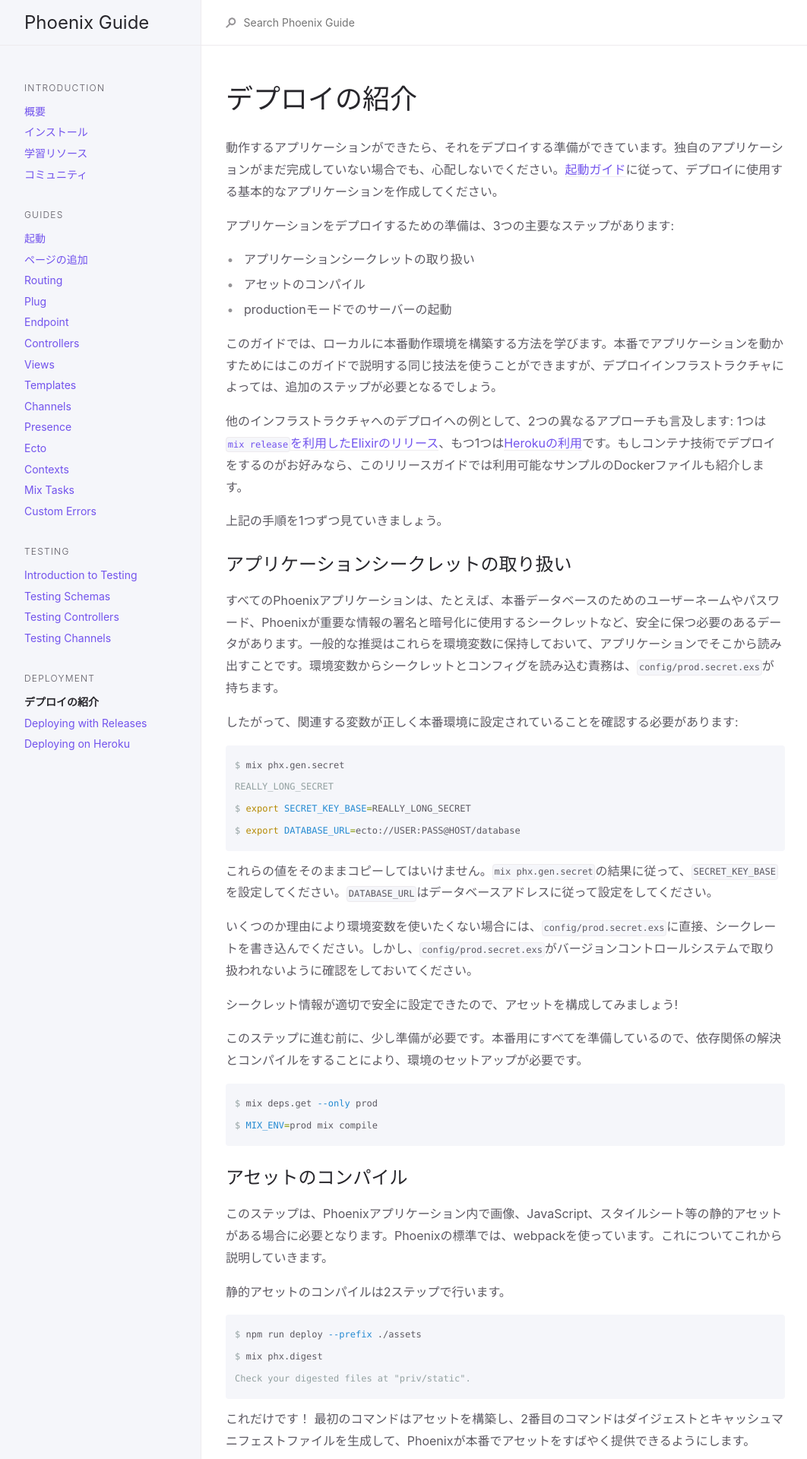
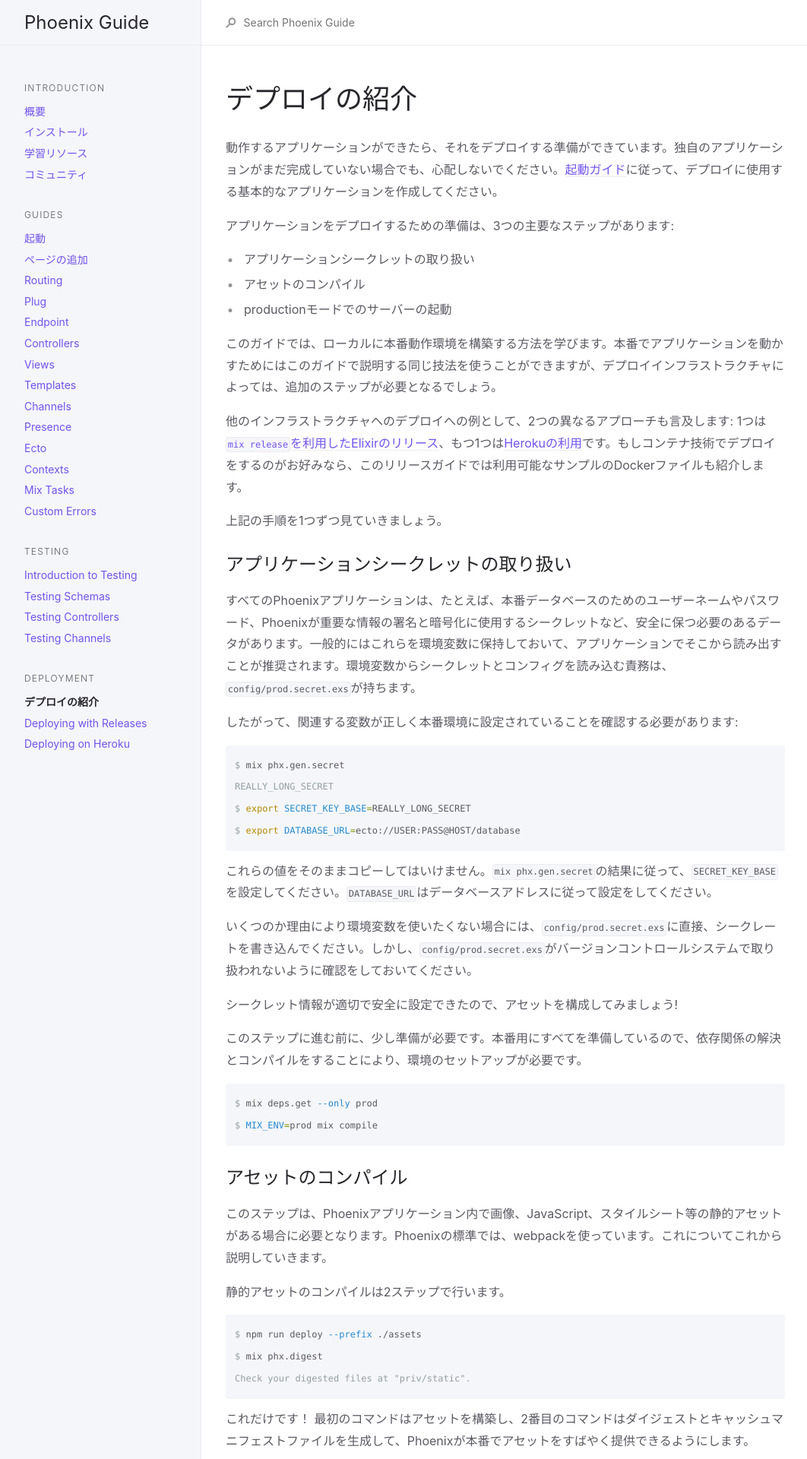
Before and after one commit to fukuoka-ex/phoenix-guide-ja, a Jekyll site: the page built from guides/1.4/deployment/deployment.md, in a window 1280 px wide. Shown: the top 1920 px of the page at 76% size, without its empty margins (107-1169 px from the left). Built offline with Jekyll 4.4.1, drawn with Linux system fonts in a browser that asks for light colours.

Commit message:
Update guides/1.4/deployment/deployment.md
Co-Authored-By: Koga Shozo <koga.shozo1020@gmail.com>

```diff
--- a/guides/1.4/deployment/deployment.md
+++ b/guides/1.4/deployment/deployment.md
@@ -23,7 +23,7 @@ hash: cf93367bb60e09db056d9075adbbd05f47325052
 
 ## アプリケーションシークレットの取り扱い
 
-すべてのPhoenixアプリケーションは、たとえば、本番データベースのためのユーザーネームやパスワード、Phoenixが重要な情報の署名と暗号化に使用するシークレットなど、安全に保つ必要のあるデータがあります。一般的な推奨はこれらを環境変数に保持しておいて、アプリケーションでそこから読み出すことです。環境変数からシークレットとコンフィグを読み込む責務は、`config/prod.secret.exs`が持ちます。
+すべてのPhoenixアプリケーションは、たとえば、本番データベースのためのユーザーネームやパスワード、Phoenixが重要な情報の署名と暗号化に使用するシークレットなど、安全に保つ必要のあるデータがあります。一般的にはこれらを環境変数に保持しておいて、アプリケーションでそこから読み出すことが推奨されます。環境変数からシークレットとコンフィグを読み込む責務は、`config/prod.secret.exs`が持ちます。
 
 したがって、関連する変数が正しく本番環境に設定されていることを確認する必要があります:
 
```
